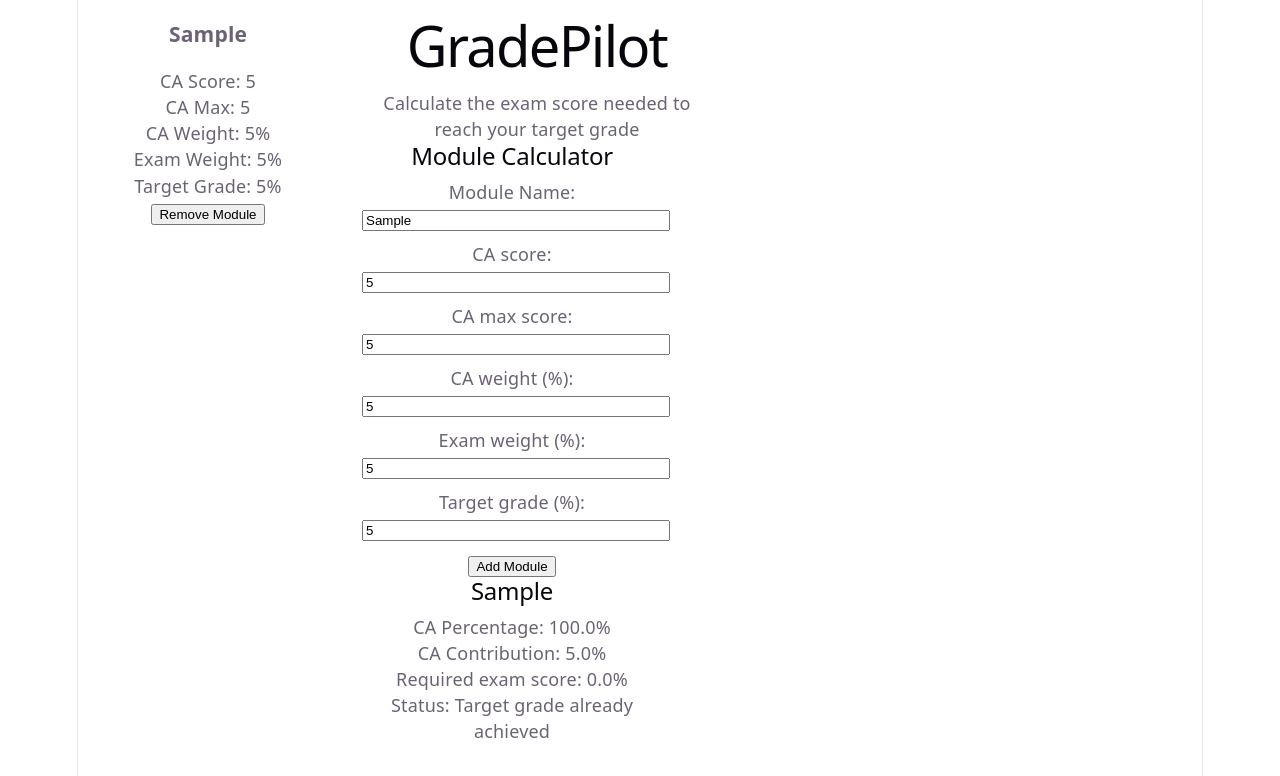
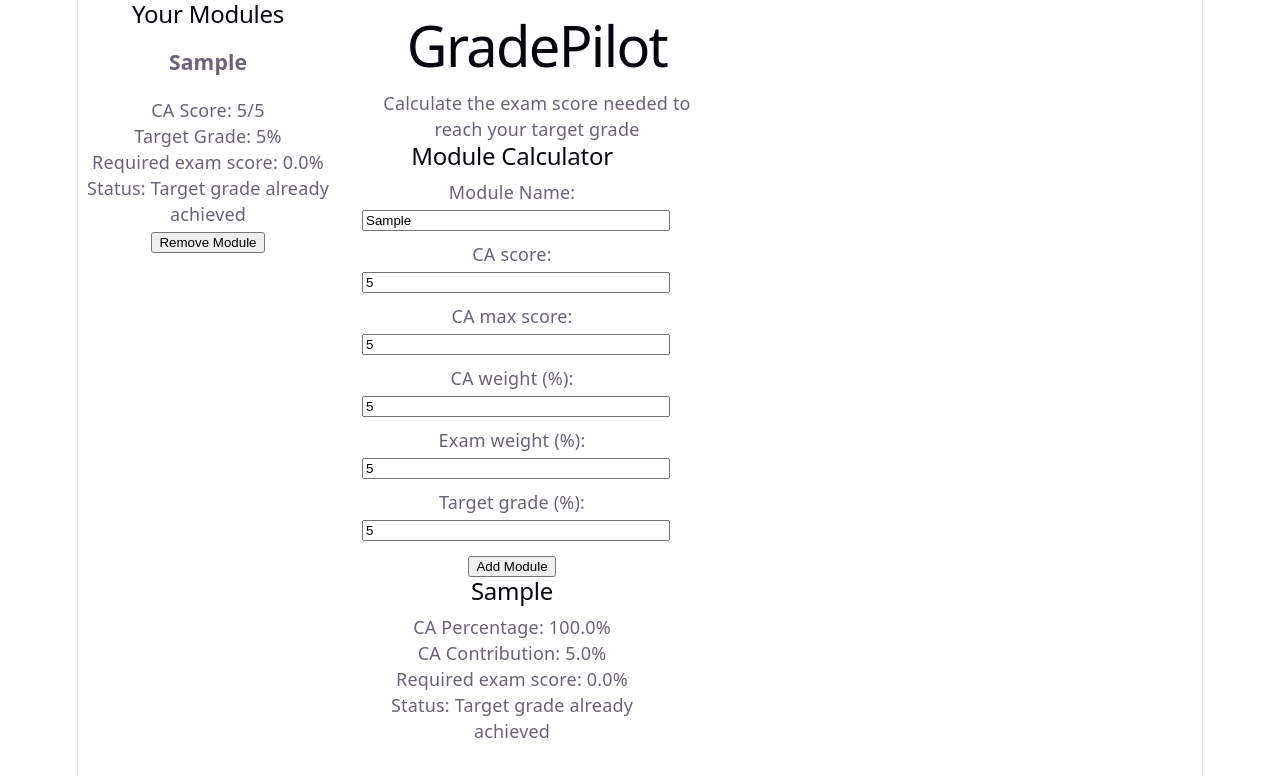
Before and after one commit to kingjacob2020/project-2, a React (Vite) app: page / in a window 1280 px wide. Both pictures are taken after typing "Sample", "5", "5", "5", "5", "5" into the empty fields and a click on the button "Add Module". Shown: the top 776 px of the page. Built offline with nearby package versions, Linux system fonts and the light colour scheme.

Commit message:
Show calculated results for saved modules

```diff
--- a/src/App.jsx
+++ b/src/App.jsx
@@ -74,29 +74,41 @@ function App() {
 
 
 
-
   return (
     <main className="App">
       <aside className="sidebar">
+        <h2>Your Modules</h2>
 
-        {modules.map((module) => (
+          {modules.map((module) => {
+            const moduleCaPercent = getCaPercent(module.caScore, module.caMax);
+
+            const moduleCaContribution = getCaContribution(
+              moduleCaPercent,
+              module.caWeight
+            );
+
+            const moduleRequiredExamPercent = getRequiredExamPercent(
+              module.targetGrade,
+              moduleCaContribution,
+              module.examWeight
+            );
+
+            const moduleStatus = getStatus(moduleRequiredExamPercent);
+
+        return(
           <div key={module.id} className="results">
             <h3>{module.moduleName}</h3>
-            <p>CA Score: {module.caScore}</p>
-            <p>CA Max: {module.caMax}</p>
-            <p>CA Weight: {module.caWeight}%</p>
-            <p>Exam Weight: {module.examWeight}%</p>
+            <p>CA Score: {module.caScore}/{module.caMax}</p>
             <p>Target Grade: {module.targetGrade}%</p>
+            <p>Required exam score: {moduleRequiredExamPercent.toFixed(1)}%</p>
+            <p>Status: {moduleStatus}</p>
 
             <button onClick={() => clearModules(module.id)}>
-
               Remove Module
-
             </button>
-
-
           </div>
-        ))}
+        );
+      })}
       </aside>
 
       <section className="main-content">
```
